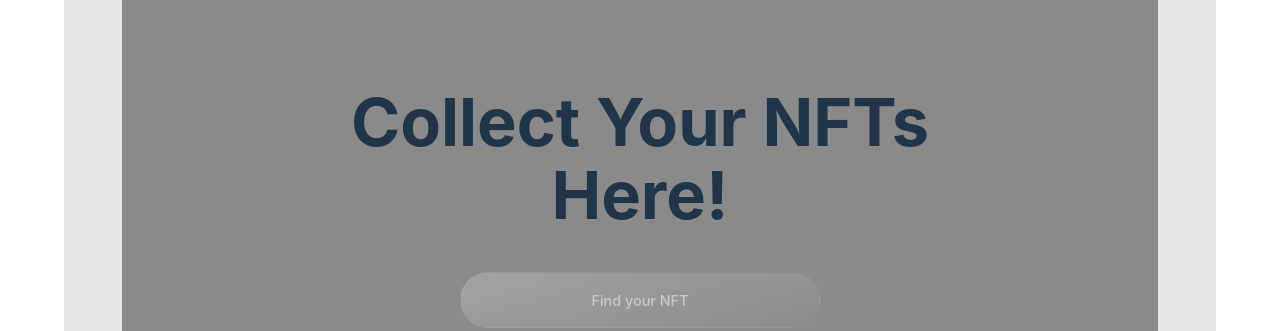
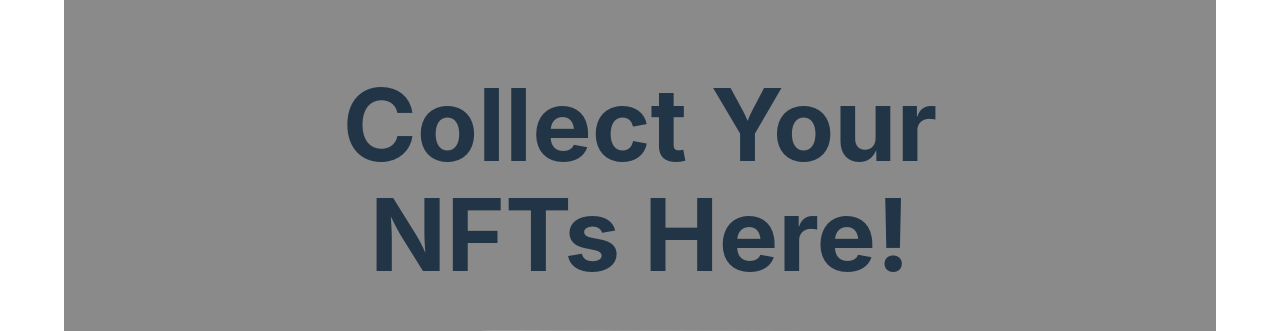
Before and after one commit to yangTauTauAjah/nft-page, a React (Vite) app: page / in a window 1280 px wide. Shown: the part 206-537 px from the top of the page. Built offline with nearby package versions, Linux system fonts and the light colour scheme.

Commit message:
change width and font size

```diff
--- a/src/components/HeroSection.tsx
+++ b/src/components/HeroSection.tsx
@@ -7,9 +7,8 @@ const Main = styled("div")({
   flexDirection: 'column',
   justifyContent: 'space-between',
   alignItems: 'center',
-  width: "90%",
+  width: "100%",
   aspectRatio: "12/6",
-  marginInline: "auto",
   background: "rgba(0,0,0,.4)"
 });
 
@@ -48,7 +47,7 @@ function HeroSection() {
       ></div>
       <div></div>
       <Hero>
-        <h1 style={{ textAlign: "center" }}>Collect Your NFTs Here!</h1>
+        <h1 style={{ textAlign: "center", fontSize: 100 }}>Collect Your NFTs Here!</h1>
         <Button>Find your NFT</Button>
       </Hero>
     </Main>
```
